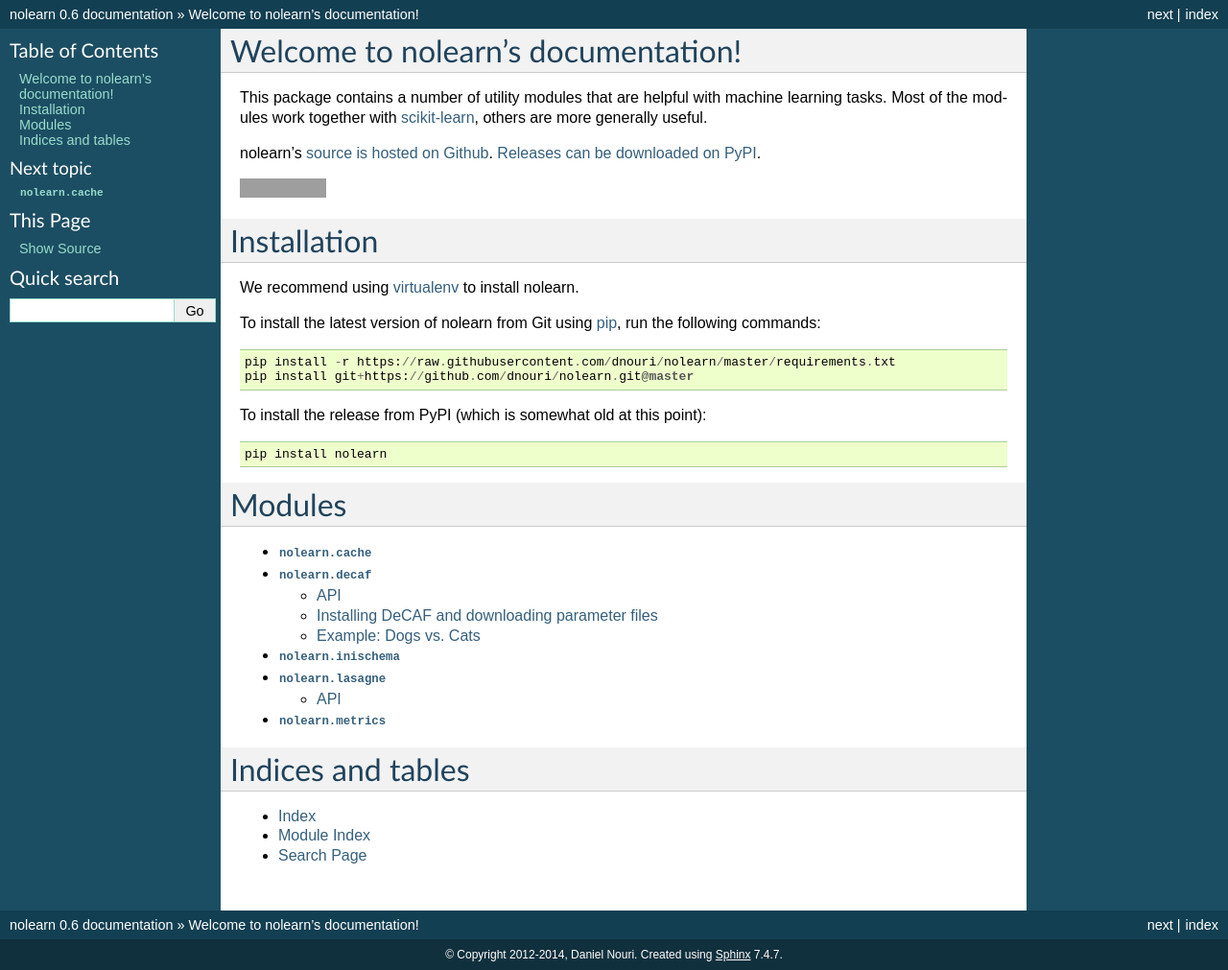
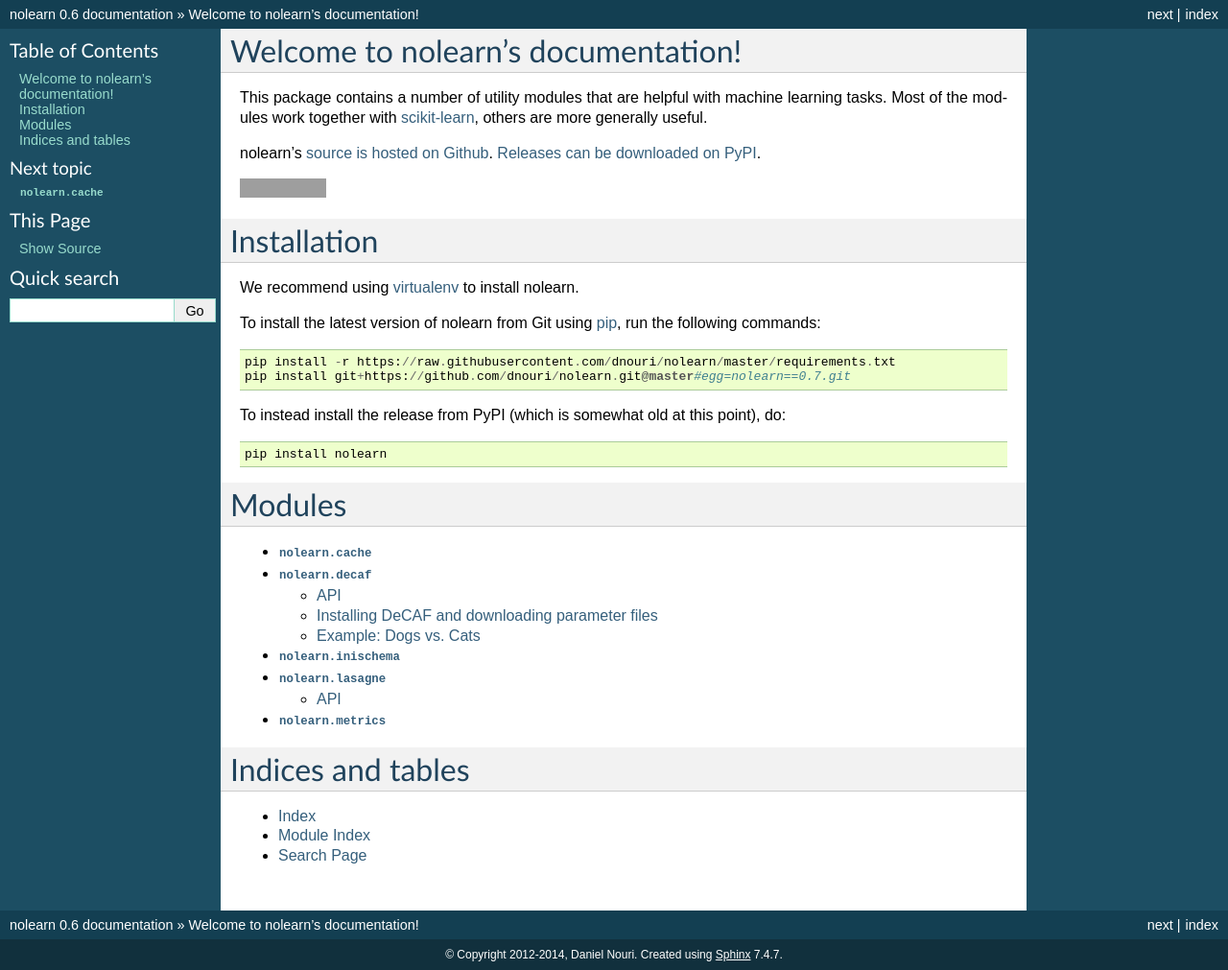
Before and after one commit to dnouri/nolearn, a Sphinx documentation site: the page built from docs/index.rst, in a window 1280 px wide. Shown: the whole page at 96% size. Built offline with Sphinx 7.4.7, drawn with Linux system fonts in a browser that asks for light colours; grey boxes are pictures that could not be loaded.

Commit message:
Fix install commands for when nolearn is already installed. (again)

```diff
--- a/README.rst
+++ b/README.rst
@@ -18,7 +18,7 @@
 <http://www.pip-installer.org>`_, run the following commands::
 
   pip install -r https://raw.githubusercontent.com/dnouri/nolearn/master/requirements.txt
-  pip install git+https://github.com/dnouri/nolearn.git@master
+  pip install git+https://github.com/dnouri/nolearn.git@master#egg=nolearn==0.7.git
 
 To instead install the release from PyPI (which is somewhat old at
 this point), do::
--- a/docs/index.rst
+++ b/docs/index.rst
@@ -27,10 +27,10 @@
 <http://www.pip-installer.org>`_, run the following commands::
 
   pip install -r https://raw.githubusercontent.com/dnouri/nolearn/master/requirements.txt
-  pip install git+https://github.com/dnouri/nolearn.git@master
+  pip install git+https://github.com/dnouri/nolearn.git@master#egg=nolearn==0.7.git
 
-To install the release from PyPI (which is somewhat old at this
-point)::
+To instead install the release from PyPI (which is somewhat old at
+this point), do::
 
   pip install nolearn
 
```
